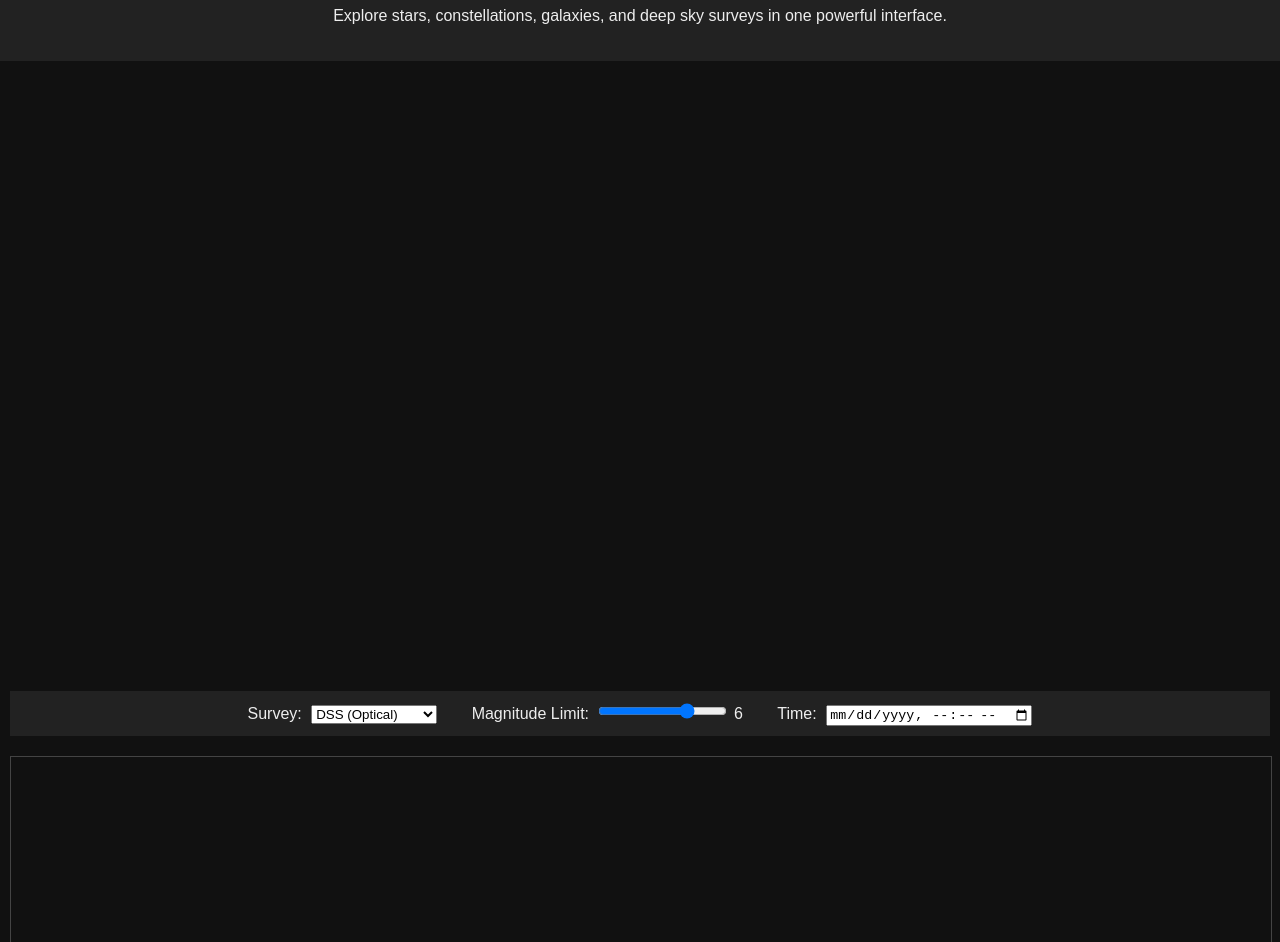
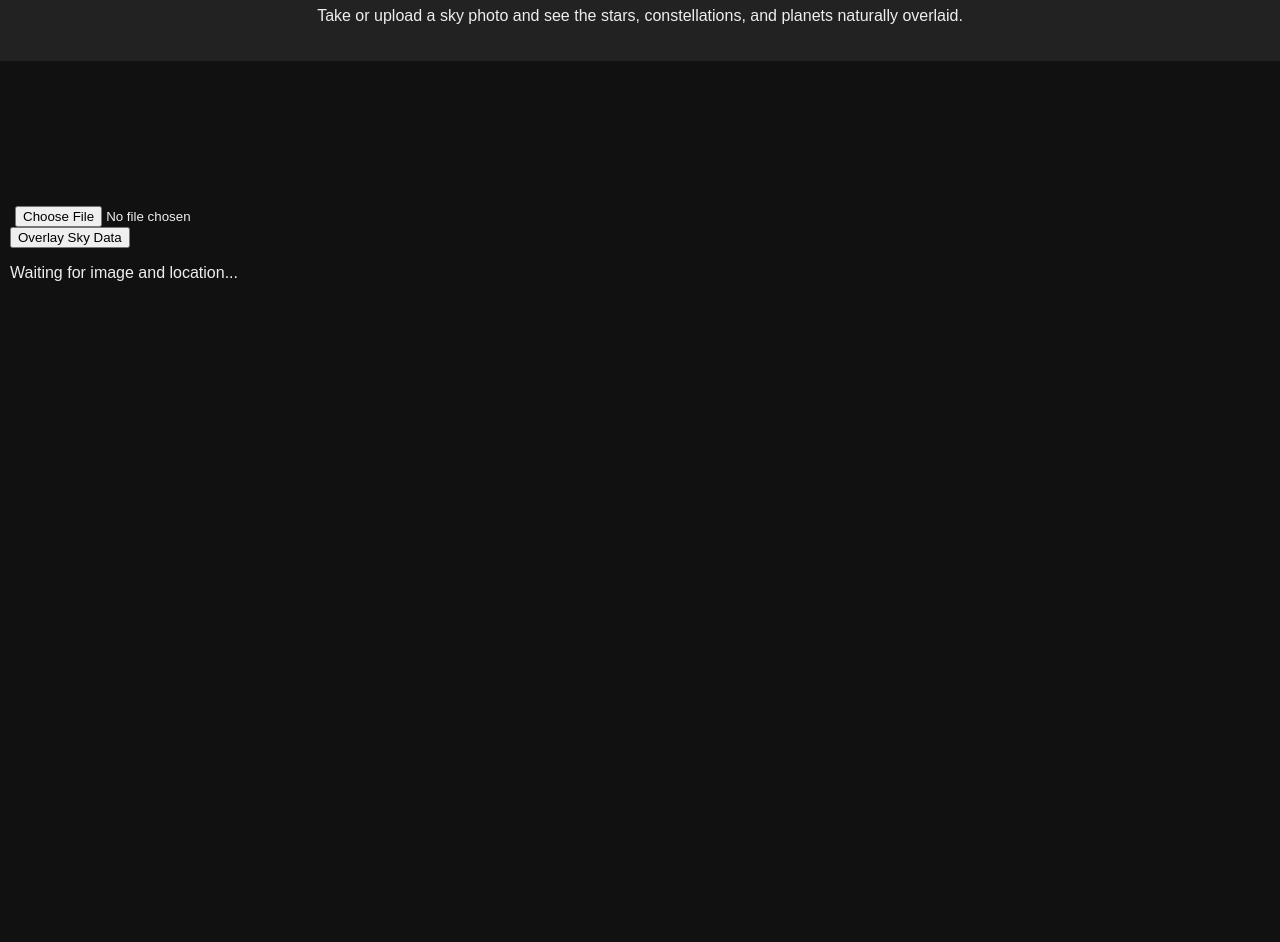
Before and after one commit to Sean07H/Sean07H.github.io, a plain HTML site: page index.html in a window 1280 px wide. Shown: the part 93-1035 px from the top of the page. After the commit the page ends 800 px from the top, so only its background shows below. Drawn offline with Linux system fonts and the light colour scheme; a script that the page names is missing.

Commit message:
Update index.html

```diff
--- a/index.html
+++ b/index.html
@@ -2,39 +2,26 @@
 <html lang="en">
 <head>
   <meta charset="UTF-8" />
-  <title>AstroMap</title>
+  <title>StarCam</title>
+  <meta name="viewport" content="width=device-width, initial-scale=1.0" />
   <link rel="stylesheet" href="style.css" />
-  <script src="https://ofrohn.github.io/files/celestial.min.js"></script>
-  <script src="https://aladin.u-strasbg.fr/AladinLite/api/v3/latest/aladin.min.js" defer></script>
 </head>
 <body>
   <header>
-    <h1>AstroMap</h1>
-    <p>Explore stars, constellations, galaxies, and deep sky surveys in one powerful interface.</p>
+    <h1>StarCam</h1>
+    <p>Take or upload a sky photo and see the stars, constellations, and planets naturally overlaid.</p>
   </header>
+
   <main>
-    <div id="sky-container"></div>
+    <div id="photo-section">
+      <input type="file" id="photo-input" accept="image/*" capture="environment" />
+      <canvas id="photo-canvas"></canvas>
+    </div>
 
-    <section id="controls">
-      <label>Survey:
-        <select id="survey-select">
-          <option value="P/DSS2/color">DSS (Optical)</option>
-          <option value="P/2MASS/color">2MASS (Infrared)</option>
-          <option value="P/AllWISE/color">AllWISE</option>
-        </select>
-      </label>
-
-      <label>Magnitude Limit:
-        <input type="range" id="mag-slider" min="1" max="8" step="0.1" value="6" />
-        <span id="mag-value">6</span>
-      </label>
-
-      <label>Time:
-        <input type="datetime-local" id="time-picker" />
-      </label>
-    </section>
-
-    <div id="aladin-lite"></div>
+    <div id="info">
+      <button id="get-overlay">Overlay Sky Data</button>
+      <p id="status">Waiting for image and location...</p>
+    </div>
   </main>
 
   <script src="main.js"></script>
```
